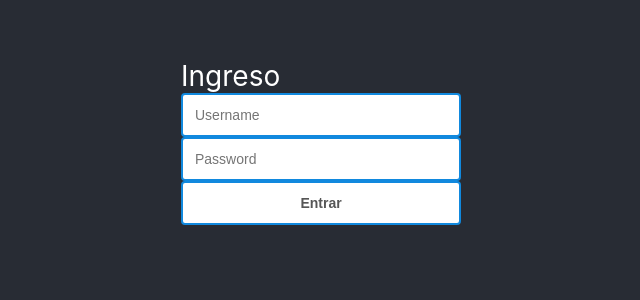
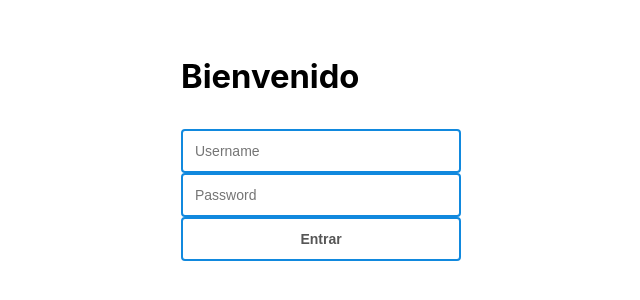
Before and after one commit to KePonce/ReCaptcha, a React (Create React App) app in the folder recaptcha1/: page / in a window 1280 px wide. Shown: the part 258-558 px from the top of the page, without its empty margins (319-959 px from the left). Built offline with nearby package versions, Linux system fonts and the light colour scheme; no server answers.

Commit message:
modificaciones

```diff
--- a/recaptcha1/src/App.css
+++ b/recaptcha1/src/App.css
@@ -6,12 +6,12 @@ body, html, #root, .app, .container {
 
 .container {
   font-size: 28px;
-  color: #fff;
+  color: #000;
   display: flex;
   flex-direction: column;
   align-items: center;
   justify-content: center;
-  background-color: #282c34;
+  background-color: #fff;
 }
 
 .LoginForm {
--- a/recaptcha1/src/LoginForm.js
+++ b/recaptcha1/src/LoginForm.js
@@ -76,7 +76,7 @@ class LoginForm extends React.Component {
   render(){
     return (
       <div className="loginForm">
-        Ingreso
+        <h3 > Bienvenido </h3>
 
         <InputField
           type='text'
```
Also changed, not shown: 1 other file (tests, documents, lock files or other folders).
